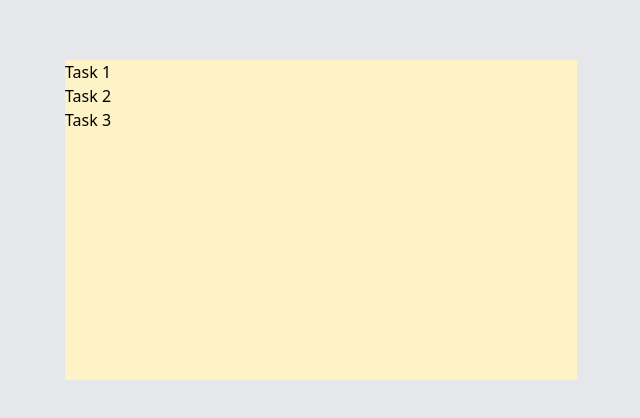
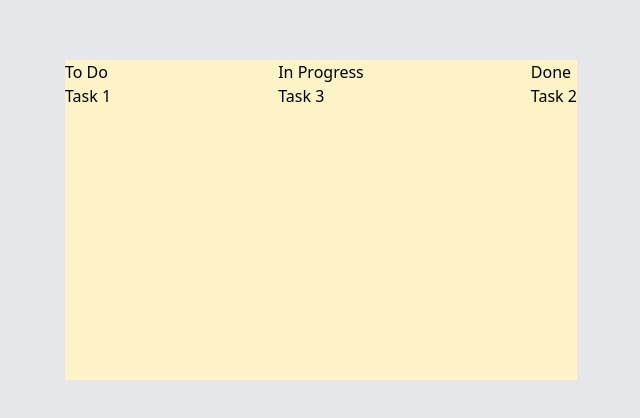
Before and after one commit to FlamingShali/Task-Manager, a React (Vite) app: page / in a window 1280 px wide. Shown: the part 180-598 px from the top of the page, without its empty margins (319-959 px from the left). Built offline with nearby package versions, Linux system fonts and the light colour scheme.

Commit message:
Added conditionaly rendering taksks in their correct column based on status

```diff
--- a/src/components/Board.jsx
+++ b/src/components/Board.jsx
@@ -6,6 +6,7 @@ import {
   SortableContext,
   verticalListSortingStrategy,
 } from "@dnd-kit/sortable";
+import TaskColumn from "./TaskColumn";
 
 const statuses = ["To Do", "In Progress", "Done"];
 
@@ -25,12 +26,20 @@ const Board = () => {
 
   return (
     <DndContext collisionDetection={closestCorners} onDragEnd={onDragEnd}>
-      <div className="w-2/5 h-2/5 bg-amber-100">
-        {tasks.map((task) => (
+      <div className="w-2/5 h-2/5 flex justify-between bg-amber-100">
+        {statuses.map((status) => (
+          <TaskColumn key={status} type={status}>
+            <h1>{status}</h1>
+            {tasks.map((task) => (
+              <p>{task.status === status.toLocaleLowerCase() && task.title}</p>
+            ))}
+          </TaskColumn>
+        ))}
+        {/* {tasks.map((task) => (
           <div key={task.id}>
             <p>{task.title}</p>
           </div>
-        ))}
+        ))} */}
       </div>
     </DndContext>
   );
--- a/src/components/Columns.jsx
+++ /dev/null
@@ -1,10 +0,0 @@
-
-const Columns = () => {
-  return (
-    <div>
-
-    </div>
-  )
-};
-
-export default Columns
--- /dev/null
+++ b/src/components/TaskColumn.jsx
@@ -0,0 +1,5 @@
+const TaskColumn = ({ children }) => {
+  return <div>{children}</div>;
+};
+
+export default TaskColumn;
--- a/src/store/task-slice.js
+++ b/src/store/task-slice.js
@@ -2,9 +2,9 @@ import { createSlice } from "@reduxjs/toolkit";
 
 const initialTaskState = {
   tasks: [
-    { id: "1", title: "Task 1", status: "todo" },
+    { id: "1", title: "Task 1", status: "to do" },
     { id: "2", title: "Task 2", status: "done" },
-    { id: "3", title: "Task 3", status: "in-progress" },
+    { id: "3", title: "Task 3", status: "in progress" },
   ],
 };
 
```
